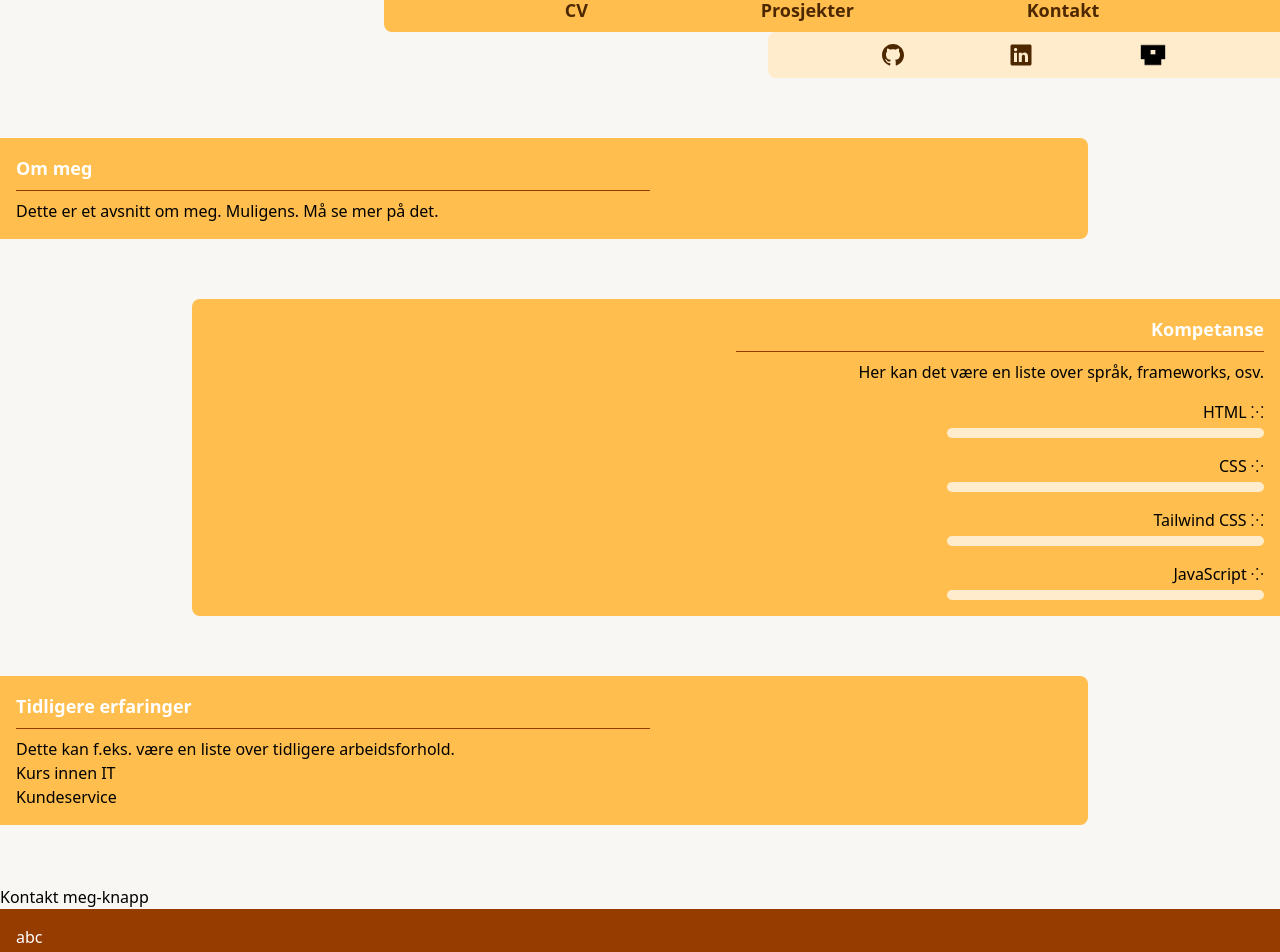
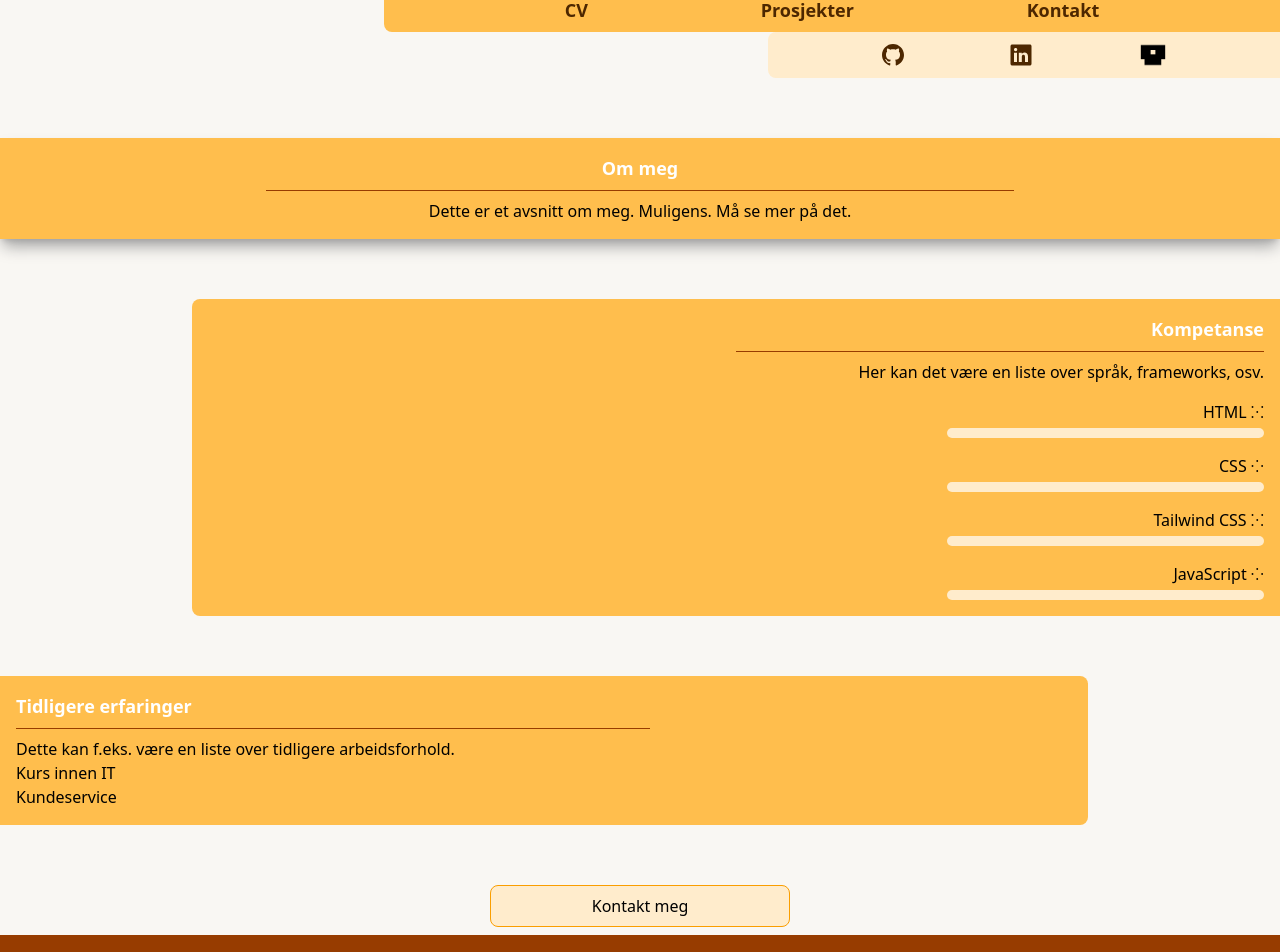
Before and after one commit to heikkuj/portfolio, a Next.js app: page / in a window 1280 px wide. Shown: the part 80-1032 px from the top of the page. Built offline with nearby package versions, Linux system fonts and the light colour scheme.

Commit message:
added contact button and 'about' container

```diff
--- a/app/page.tsx
+++ b/app/page.tsx
@@ -3,6 +3,8 @@ import Header from "@/components/header";
 import ContainerR from "@/components/container-right";
 import ContainerL from "@/components/container-left";
 import ProgressBar from "@/components/progress-bar";
+import ContainerFill from "@/components/container-fill";
+import ContactBtn from "@/components/contact-btn";
 
 export default function Home() {
   return (
@@ -13,10 +15,16 @@ export default function Home() {
         <Navbar />
 
         <div className="my-15">
+          <ContainerFill title={'Om meg'}>
+          Dette er et avsnitt om meg. Muligens. Må se mer på det.
+          </ContainerFill>
+        </div>
+
+        {/* <div className="my-15">
           <ContainerL title='Om meg'>
             Dette er et avsnitt om meg. Muligens. Må se mer på det.
           </ContainerL>
-        </div>
+        </div> */}
 
         <div>
           <ContainerR title='Kompetanse'>
@@ -51,7 +59,7 @@ export default function Home() {
         </div>
 
         <div>
-          <p>Kontakt meg-knapp</p>
+          <ContactBtn />
         </div>
         <footer className="flex h-[10vh] w-full p-4 bg-amber-800">
           <p className="text-white">abc</p>
--- /dev/null
+++ b/components/contact-btn.jsx
@@ -0,0 +1,13 @@
+import React from 'react';
+import Link from 'next/link';
+
+export default function ContactBtn() {
+  return (
+    <div className='flex justify-center my-2'>
+        <Link href='mailto:heikku.jen@outlook.com'>
+        <button
+        className='p-2 w-[30vw] max-w-[300px] bg-primary-3 rounded-lg border-1 border-primary-1'>Kontakt meg</button>
+        </Link>
+    </div>
+  )
+}
--- a/components/container-fill.jsx
+++ b/components/container-fill.jsx
@@ -1,7 +1,11 @@
 import React from 'react'
 
-export default function ContainerFill() {
+export default function ContainerFill({title, children}) {
   return (
-    <div>ContainerFill</div>
+    <div className="flex flex-col mt-2 p-4 w-full h-auto items-center bg-primary-2 shadow-lg shadow-neutral-400">
+      <h1 className="font-semibold text-lg text-white">{title}</h1>
+      <div className='my-2 h-[1px] w-[60%] bg-amber-800' />
+      {children}
+  </div>
   )
 }
```
